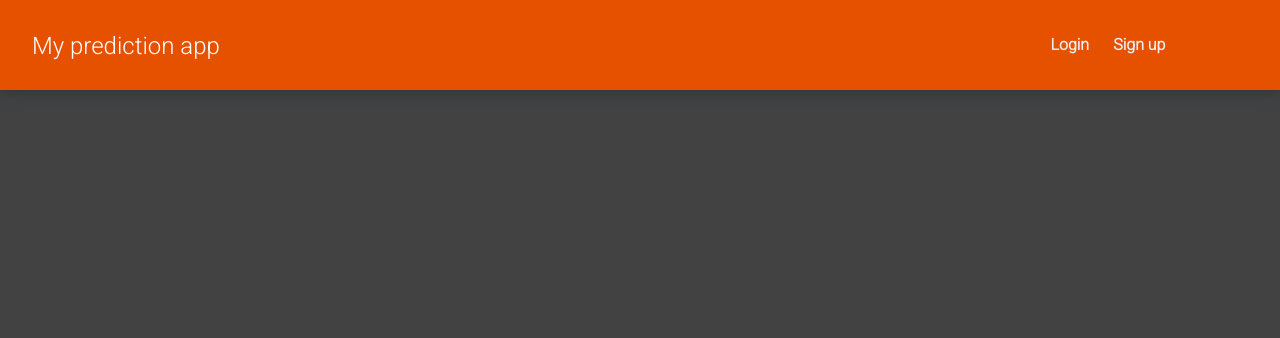
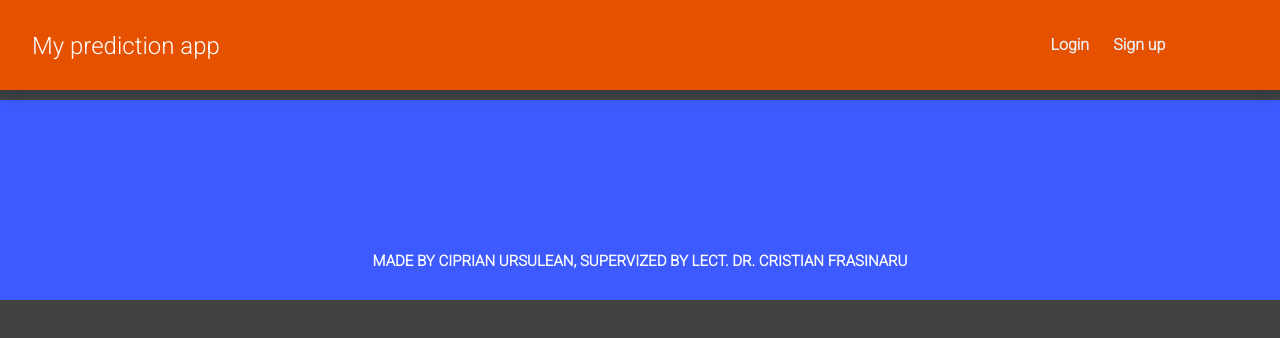
Before and after one commit to ciprian123/licenta_frontend, a Vue app: page / in a window 1280 px wide. Shown: the top 338 px of the page. Built offline with nearby package versions, Linux system fonts and the light colour scheme; the HTML template or start-up script is replaced by a standard one.

Commit message:
Added footer

```diff
--- a/package.json
+++ b/package.json
@@ -8,9 +8,11 @@
     "lint": "vue-cli-service lint"
   },
   "dependencies": {
+    "axios": "^0.21.1",
     "chart.js": "^3.1.1",
     "core-js": "^3.6.5",
-    "vue": "^2.6.11"
+    "vue": "^2.6.11",
+    "vue-router": "^3.5.1"
   },
   "devDependencies": {
     "@vue/cli-plugin-babel": "~4.5.0",
--- a/src/App.vue
+++ b/src/App.vue
@@ -2,17 +2,19 @@
 <div id="app">
   <Header/>
   <router-view />
+  <Footer/>
 </div>
 </template>
 
 <script>
 import Header from './components/Header.vue'
-
+import Footer from './components/Footer.vue'
 
 export default {
   name: 'App',
   components: {
-    Header
+    Header,
+    Footer
   }
 }
 </script>
--- /dev/null
+++ b/src/components/Footer.vue
@@ -0,0 +1,25 @@
+<template>
+    <footer>
+        <p>MADE BY CIPRIAN URSULEAN, SUPERVIZED BY LECT. DR. CRISTIAN FRASINARU </p>
+    </footer>
+</template>
+
+<style>
+    footer {
+        background: #3D5AFE;
+        width: 100%;
+        height: 200px;
+        margin-top: 100px;
+    }
+
+    footer p {
+        font-size: 15px;
+        color: white;
+        font-weight: bold;
+        position: relative;
+        top: 150px;
+    }
+</style>
+
+<script>
+</script>
--- a/src/components/Home.vue
+++ b/src/components/Home.vue
@@ -24,7 +24,7 @@
 <style scoped>
     #prediction_area {
         width: 100%;
-        height: 1000px;
+        height: 900px;
         background: #ECEFF1;
         position: relative;
         top: 90px;
```
Also changed, not shown: 1 other file (tests, documents, lock files or other folders).
